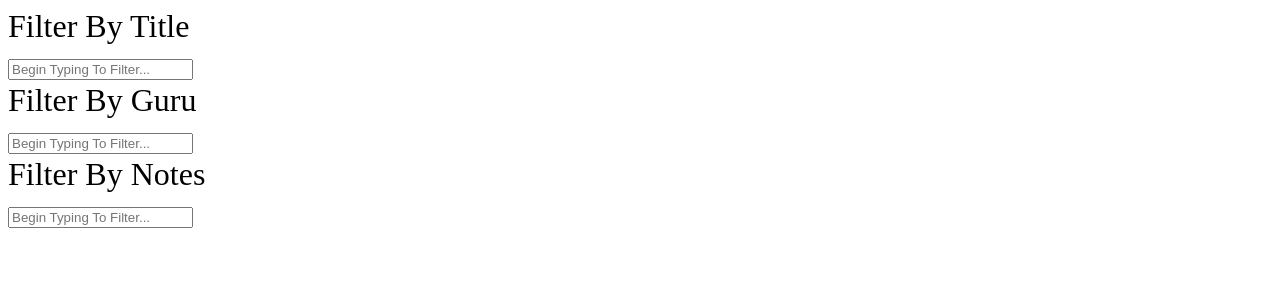
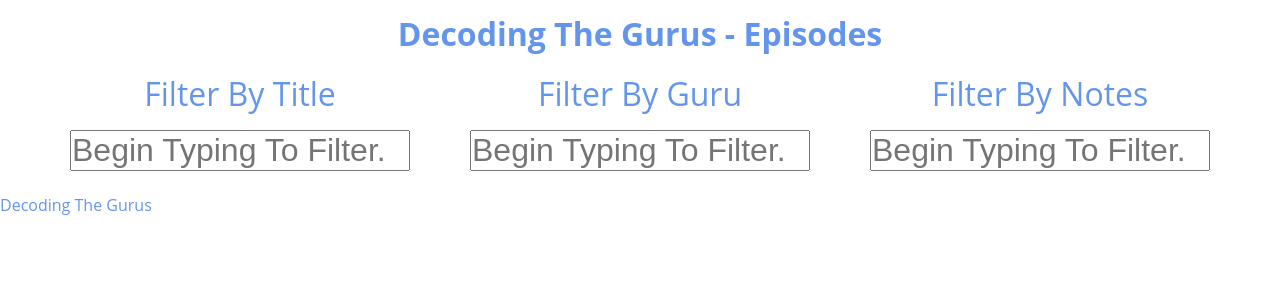
Before and after one commit to pawrequest/decodethebot, a Python web app: template src/DecodeTheBot/ui/templates/episode/episode_index.html in a window 1280 px wide. Shown: the top 300 px of the page. Run offline with Jinja, Linux system fonts and the light colour scheme; the template is opened without the code that fills it, so the values that code supplies are empty; some libraries are stand-ins or nearby versions.

Commit message:
htmx v0.3

```diff
--- a/src/DecodeTheBot/app.py
+++ b/src/DecodeTheBot/app.py
@@ -22,7 +22,7 @@
 
 
 def db_from_shelf(session: sqlmodel.Session, settings: GuruConfig = guru_settings()):
-    with shelve.open(str(settings.guru_shelf)) as shelf:
+    with shelve.open(str(settings.backup_shelf)) as shelf:
         episodes = shelf.get('episode')
         gurus = shelf.get('guru')
     episodes = sorted(episodes, key=lambda x: x.date, reverse=True)
@@ -58,12 +58,12 @@
 async def shelf_db():
     g_sett = guru_settings()
     with sqlmodel.Session(database.engine_()) as session:
-        with shelve.open(g_sett.guru_shelf) as shelf:
+        with shelve.open(g_sett.backup_shelf) as shelf:
             for model_name, mapping in dtg_types.models_map.items():
                 result = session.exec(sqlmodel.select(mapping.db_model))
                 outputs = [mapping.output.model_validate(_, from_attributes=True) for _ in result.all()]
                 shelf[model_name] = outputs
-    logger.info(f'DB shelved to {g_sett.guru_shelf}')
+    logger.info(f'DB shelved to {g_sett.backup_shelf}')
 
 
 # async def shelf_db():
--- /dev/null
+++ b/src/DecodeTheBot/ui/static/style.css
@@ -0,0 +1,166 @@
+:root {
+    --ff-sans: 'Open Sans', sans-serif;
+    --fw-light: 200;
+    --fw-normal: 400;
+    --fw-bold: 700;
+
+    --fs-small: 1rem;
+    --fs-medium: 1.5rem;
+    --fs-large: 2rem;
+
+    --clr-neutral-200: hsl(2, 0%, 100%);
+    --clr-neutral-400: hsl(2, 0%, 75%);
+    --clr-neutral-600: hsl(2, 0%, 50%);
+
+    --clr-card-title: hsl(10, 20%, 30%);
+
+    --clr-primary: cornflowerblue;
+    --clr-secondary: hsl(0, 10%, 75%);
+    --clr-accent: hsl(0, 10%, 53%);
+}
+
+
+*,
+*::before,
+*::after {
+    box-sizing: border-box;
+    margin: 0;
+    padding: 0;
+}
+
+img {
+    max-width: 100%;
+    display: block;
+}
+
+html {
+    font-family: var(--ff-sans);
+    font-weight: var(--fw-normal);
+    line-height: 1.7;
+    color: var(--clr-primary);
+}
+
+.body {
+    margin: 0;
+
+}
+
+h1,
+h2,
+h3 {
+    line-height: 1.1;
+}
+
+/*.header-wrapper {*/
+/*    margin-inline: auto;*/
+/*    max-width: 1000px;*/
+/*}*/
+
+
+.wrapper {
+    max-width: 1200px;
+    margin-inline: auto;
+}
+
+
+header {
+    text-align: center;
+    margin-block: 1rem;
+}
+
+.search_wrapper {
+    display: flex;
+    margin-block: 1rem;
+    justify-content: space-around;
+    font-size: 2rem;
+}
+
+.search {
+    flex: 1 1 50%;
+    /*border: 1px solid black;*/
+    text-align: center;
+
+
+    > p {
+        /*margin: 0;*/
+        /*padding: 0;*/
+        font-size: 2rem;
+    }
+
+    > form > div > input {
+        font-size: 2rem;
+        width: 85%;
+    }
+}
+
+
+.cards {
+    display: flex;
+    flex-wrap: wrap;
+    /*flex-direction: row;*/
+    /*flex-wrap: wrap;*/
+    gap: 1rem;
+    grid-template-columns: repeat(5, 1fr);
+}
+
+
+.card {
+    flex: 1 1 30%;
+    text-align: center;
+    background-color: var(--clr-secondary);
+    border-radius: 1rem;
+    padding: 1em;
+    /*padding-bottom: 2em;*/
+    box-shadow: 1em 1em 1em;
+    cursor: pointer;
+}
+
+.card:focus,
+.card:hover {
+    /*background: var(--clr-accent);*/
+
+    > * > .card-title {
+        color: var(--clr-primary);
+
+    }
+}
+
+
+.card-title {
+    background: var(--clr-accent);
+    border-radius: .5rem;
+    display: -webkit-box;
+    -webkit-line-clamp: 3;
+    -webkit-box-orient: vertical;
+    overflow: hidden;
+    height: 8rem;
+    margin-bottom: 1rem;
+    font-size: 1.5rem;
+    color: var(--clr-card-title);
+}
+
+.card-detail {
+    display: -webkit-box;
+    -webkit-line-clamp: 7;
+    -webkit-box-orient: vertical;
+    overflow: hidden;
+    color: var(--clr-accent);
+    margin-block: .5rem;
+}
+
+
+.simple-link {
+    /*display: block;*/
+    /*height: 100%;*/
+    /*width: 100%;*/
+    text-decoration: none;
+    /*color: var(--clr-neutral-200);*/
+    /*color: inherit;*/
+}
+
+
+.episode-note {
+    /*font-size: 1rem;*/
+    /*color: var(--clr-neutral-600);*/
+    /*margin-block: .5rem;*/
+}
--- a/src/DecodeTheBot/ui/static/styles.css
+++ /dev/null
@@ -1,106 +0,0 @@
-.body {
-    /*align-items: center;*/
-
-    /*justify-content: center;*/
-    align-content: center;
-}
-
-.main_div {
-    width: min(80%, 90rem);
-    display: grid;
-    gap: 1rem;
-    /*grid-template-columns: 1fr 3fr;*/
-    grid-auto-flow: column;
-}
-
-
-.search {
-    font-size: 2rem;
-    > * {
-        grid-auto-flow: row;
-    }
-}
-
-
-.cards {
-    display: flex;
-    flex-direction: row;
-    flex-wrap: wrap;
-    gap: 1rem;
-}
-
-
-.card {
-    flex: 1 1 15%;
-    text-align: center;
-    background-color: cornflowerblue;
-    border-radius: 1rem;
-    padding: 1em;
-    /*padding-bottom: 2em;*/
-    box-shadow: 1em 1em 1em;
-    cursor: pointer;
-}
-
-.card:focus,
-.card:hover {
-    background: bisque;
-}
-
-
-.guru-episodes {
-    display: grid;
-    grid-auto-flow: row;
-    gap: 1rem;
-    display: -webkit-box;
-    -webkit-line-clamp: 10;
-    -webkit-box-orient: vertical;
-    overflow: hidden;
-}
-
-.guru-name {
-    /*height: 30%;*/
-    background: aquamarine;
-    border-radius: .5rem;
-    display: -webkit-box;
-
-    > a {
-        color: red;
-        padding: 1em;
-        text-align: center;
-    }
-
-}
-
-.simple-link {
-    /*display: block;*/
-    /*height: 100%;*/
-    /*width: 100%;*/
-    text-decoration: none;
-}
-
-.ten-lines {
-    display: -webkit-box;
-    -webkit-line-clamp: 10;
-    -webkit-box-orient: vertical;
-    overflow: hidden;
-}
-
-.episode-number {
-    display: none;
-    text-align: end;
-    vertical-align: bottom;
-}
-
-.episode-title {
-    /*height: 30%;*/
-    background: aquamarine;
-    border-radius: .5rem;
-    display: -webkit-box;
-    -webkit-line-clamp: 4;
-    min-height: 4lh;
-    -webkit-box-orient: vertical;
-    overflow: hidden;
-
-> a = simple-link
-
-}
--- a/src/DecodeTheBot/ui/templates/episode/episode_cards.html
+++ b/src/DecodeTheBot/ui/templates/episode/episode_cards.html
@@ -1,11 +1,11 @@
 {% for episode in episodes %}
     <article class="card">
         <a href="{{ episode.slug }}" class="simple-link">
-            <div class="guru-name">{{ episode.title }}</div>
+            <div class="card-title">{{ episode.title }}</div>
             {% if episode.notes %}
-                <div class="guru-episodes">
+                <div class="card-detail">
                     {% for note in episode.notes %}
-                        <p>{{ note }}</p>
+                        <p class="episode-note">{{ note }}</p>
                     {% endfor %}
                 </div>
             {% endif %}
--- a/src/DecodeTheBot/ui/templates/episode/episode_index.html
+++ b/src/DecodeTheBot/ui/templates/episode/episode_index.html
@@ -3,16 +3,21 @@
 <head>
     <meta charset="UTF-8">
     <title>Episodes</title>
-    <link href="{{ url_for('static', path='/styles.css') }}" rel="stylesheet">
+    <link href="{{ url_for('static', path='/style.css') }}" rel="stylesheet">
     <script src="https://unpkg.com/htmx.org@1.9.11"></script>
 
 </head>
 <body>
-
-<div class="main-div">
+<header>
+    <div class="wrapper">
+        <h1>Decoding The Gurus - Episodes</h1>
+    </div>
+</header>
+<main>
+    <div class="wrapper">
+        <div class="search_wrapper">
             <div class="search">
-        <div>
-            <span>Filter By Title</span>
+                <p>Filter By Title</p>
                 <form>
                     <div class="form-input">
                         <input type="hidden" name="search_kind" value="title">
@@ -26,8 +31,8 @@
                 </form>
             </div>
 
-        <div>
-            <span>Filter By Guru</span>
+            <div class="search">
+                <p>Filter By Guru</p>
                 <form>
                     <div class="form-input">
                         <input type="hidden" name="search_kind" value="guru">
@@ -40,8 +45,8 @@
                 </form>
             </div>
 
-        <div>
-            <span>Filter By Notes</span>
+            <div class="search">
+                <p>Filter By Notes</p>
                 <form>
                     <div class="form-input">
                         <input type="hidden" name="search_kind" value="notes">
@@ -58,6 +63,9 @@
         <div id="search-results" class="cards" hx-get="/eps/get_eps/" hx-trigger="load" hx-target="this"></div>
 
     </div>
-
+</main>
+<footer>
+    <p>Decoding The Gurus</p>
+</footer>
 </body>
 </html>
--- a/src/DecodeTheBot/ui/templates/guru/guru_cards.html
+++ b/src/DecodeTheBot/ui/templates/guru/guru_cards.html
@@ -1,11 +1,11 @@
 {% for guru in gurus %}
     <article class="card">
         <a href="{{ guru.slug }}" class="simple-link">
-            <div class="guru-name">{{ guru.name }}</div>
+            <div class="card-title">{{ guru.name }}</div>
             {% if guru.episodes %}
-                <div class="guru-episodes">
+                <div class="card-detail">
                     {% for episode in guru.episodes %}
-                        <p>{{ episode.title }}</p>
+                        <p class="episode-note">{{ episode.title }}</p>
                     {% endfor %}
                 </div>
             {% endif %}
```
Also changed, not shown: src/DecodeTheBot/dtg_bot.py (+21 -27 lines), src/DecodeTheBot/guru_config.py (+8 -2 lines), src/DecodeTheBot/ui/templates/guru/guru_index.html (+15 -6 lines), tests/conftest.py (+33 -27 lines), tests/test_24.py (added, +74 -0 lines). Lines whose indentation alone changed are shown as unchanged.
